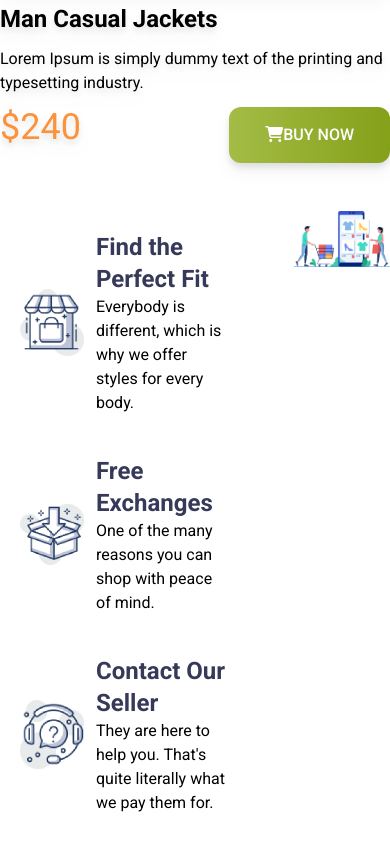
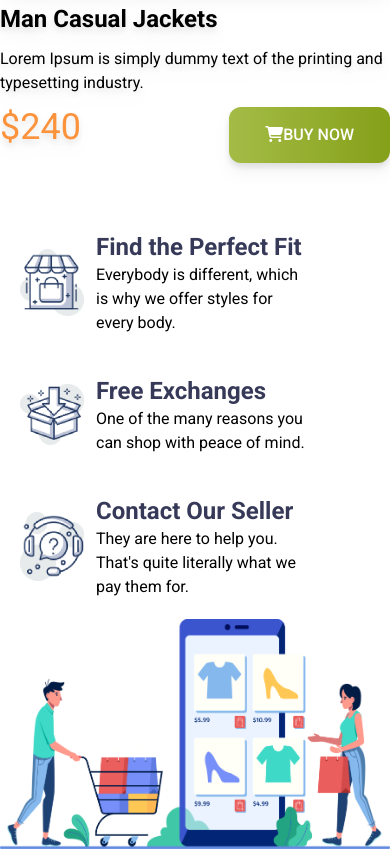
Before and after one commit to Rahatul-Alom/penguin-fashion-talwind, a plain HTML site: page index.html in a window 390 px wide. Shown: the part 4726-5575 px from the top of the page. Drawn offline with nearby package versions, Linux system fonts and the light colour scheme.

Commit message:
added responsivs

```diff
--- a/index.html
+++ b/index.html
@@ -130,7 +130,7 @@
             </div>
         </section>
         <!-- Find the perfect fit -->
-        <section class="font-roboto flex">
+        <section class="font-roboto lg:flex">
                 <div>
                 <!-- card-1-->
                     <div class="p-5 w-10/12 flex items-center">
@@ -160,7 +160,7 @@
                         </div>
                     </div>
                 </div>
-                <div class="w-1/2">
+                <div class="lg:w-1/2">
                     <img src="./images/shopping.png" alt="">
                 </div>
         </section>
```
